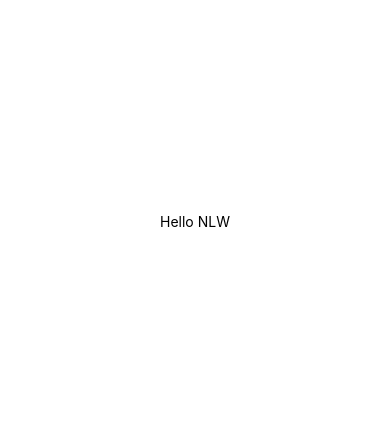
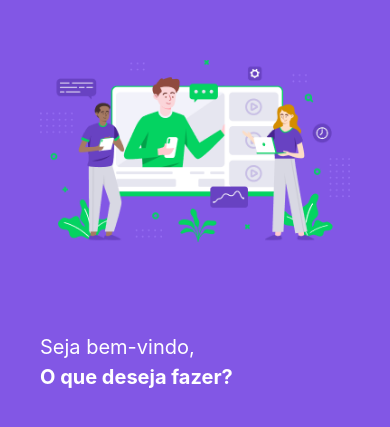
Before and after one commit to ialexanderbrito/proffy, a React Native app in the folder mobile/: screen / in a window 390 px wide. Shown: the part 201-628 px from the top of the page. Built offline with nearby package versions, Linux system fonts and the light colour scheme.

Commit message:
Adicionado landing page

```diff
--- a/mobile/App.tsx
+++ b/mobile/App.tsx
@@ -1,21 +1,12 @@
 import { StatusBar } from 'expo-status-bar';
 import React from 'react';
-import { StyleSheet, Text, View } from 'react-native';
+import Landing from './src/pages/Landing';
 
 export default function App() {
   return (
-    <View style={styles.container}>
-      <Text>Hello NLW</Text>
+    <>
       <StatusBar style="auto" />
-    </View>
+      <Landing />
+    </>
   );
 }
-
-const styles = StyleSheet.create({
-  container: {
-    flex: 1,
-    backgroundColor: '#fff',
-    alignItems: 'center',
-    justifyContent: 'center',
-  },
-});
```
